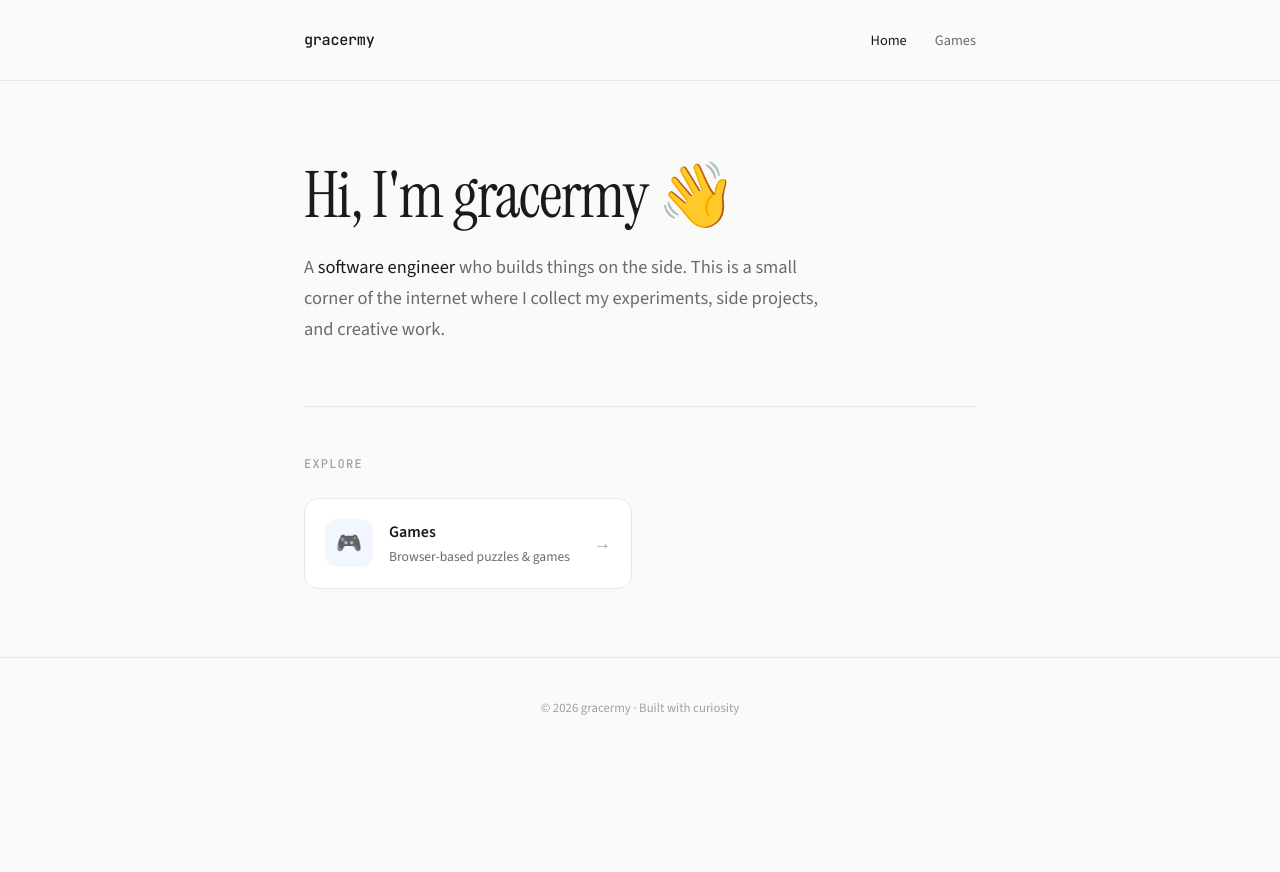
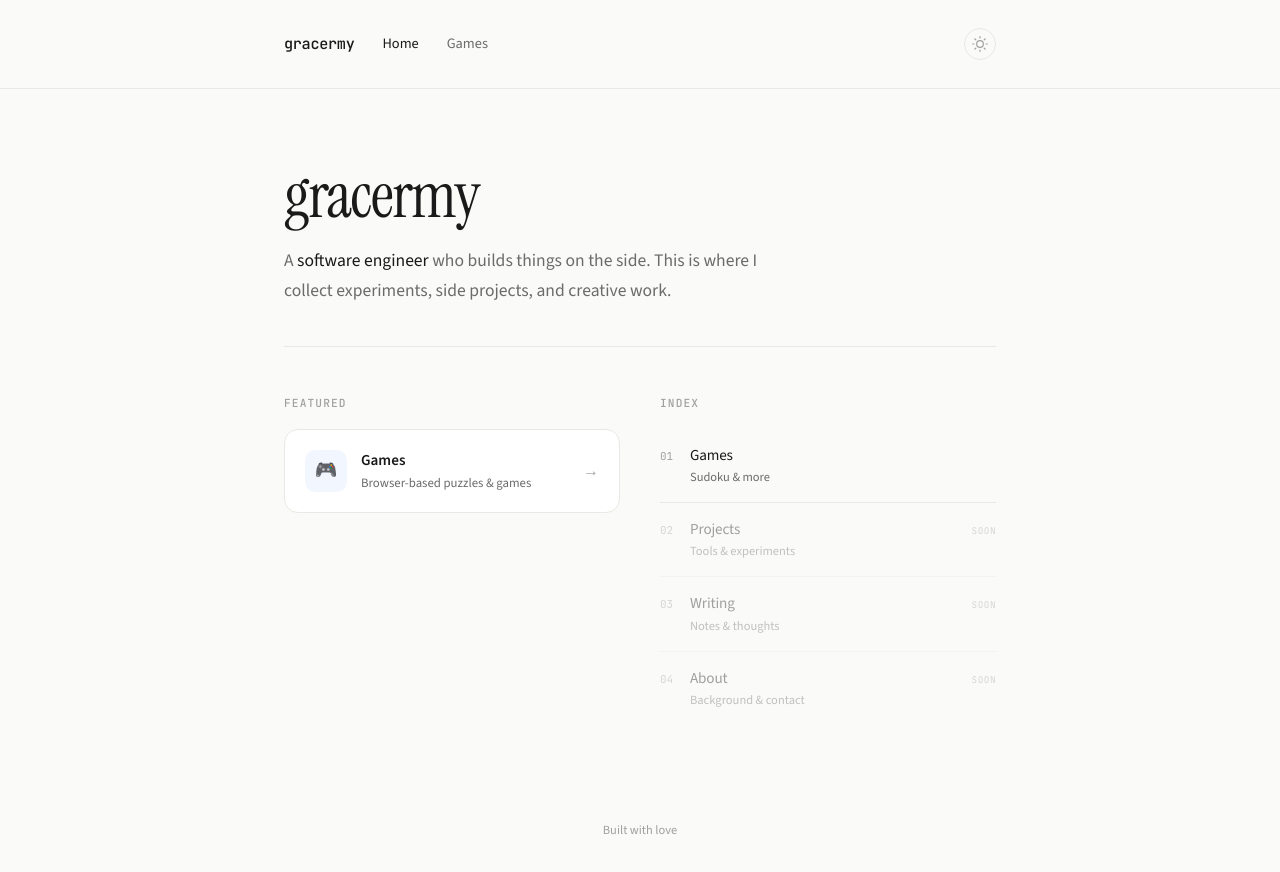
Before and after one commit to gracermy/gracermy.github.io, a plain HTML site: page index.html in a window 1280 px wide. Before the commit the page ends 800 px from the top, so only its background shows below. Drawn offline with nearby package versions, Linux system fonts and the light colour scheme.

Commit message:
Update index.html

```diff
--- a/index.html
+++ b/index.html
@@ -14,194 +14,205 @@
     --text-muted: #a0a0a0;
     --accent: #2563eb;
     --accent-soft: rgba(37, 99, 235, 0.06);
-    --accent-hover: rgba(37, 99, 235, 0.1);
     --border: #e8e8e4;
     --border-hover: #d0d0cc;
     --radius: 14px;
   }
 
+  [data-theme="dark"] {
+    --bg: #111113;
+    --bg-card: #1a1a1e;
+    --text: #e4e4e7;
+    --text-secondary: #8b8b95;
+    --text-muted: #55555e;
+    --accent: #6dacf7;
+    --accent-soft: rgba(109, 172, 247, 0.08);
+    --border: #27272a;
+    --border-hover: #3f3f44;
+  }
+
   * { margin: 0; padding: 0; box-sizing: border-box; }
 
   body {
-    background: var(--bg);
-    color: var(--text);
+    background: var(--bg); color: var(--text);
     font-family: 'Source Sans 3', sans-serif;
-    font-weight: 400;
-    line-height: 1.6;
+    font-weight: 400; line-height: 1.6;
     min-height: 100vh;
     -webkit-font-smoothing: antialiased;
+    transition: background 0.35s, color 0.35s;
   }
 
-  /* ── LAYOUT ── */
-  .container {
-    max-width: 720px;
-    margin: 0 auto;
-    padding: 0 24px;
-  }
+  .container { max-width: 760px; margin: 0 auto; padding: 0 24px; width: 100%; }
 
   /* ── NAV ── */
-  nav {
-    padding: 28px 0;
-    border-bottom: 1px solid var(--border);
-  }
-  nav .container {
-    display: flex;
-    justify-content: space-between;
-    align-items: center;
-  }
+  nav { padding: 28px 0; border-bottom: 1px solid var(--border); transition: border-color 0.35s; }
+  nav .container { display: flex; justify-content: space-between; align-items: center; }
+  .nav-left { display: flex; align-items: center; gap: 28px; }
   .nav-logo {
-    font-family: 'JetBrains Mono', monospace;
-    font-size: 0.95rem;
-    font-weight: 500;
-    color: var(--text);
-    text-decoration: none;
-    letter-spacing: -0.02em;
+    font-family: 'JetBrains Mono', monospace; font-size: 0.95rem;
+    font-weight: 500; color: var(--text); text-decoration: none;
+    letter-spacing: -0.02em; transition: color 0.35s;
   }
   .nav-links { display: flex; gap: 28px; }
   .nav-links a {
-    font-size: 0.9rem;
-    color: var(--text-secondary);
-    text-decoration: none;
-    transition: color 0.2s;
-    font-weight: 400;
+    font-size: 0.9rem; color: var(--text-secondary); text-decoration: none;
+    transition: color 0.2s; font-weight: 400;
   }
   .nav-links a:hover { color: var(--text); }
   .nav-links a.active { color: var(--text); font-weight: 500; }
 
+  .theme-toggle {
+    width: 32px; height: 32px; border-radius: 50%;
+    border: 1px solid var(--border); background: transparent;
+    cursor: pointer; display: flex; align-items: center; justify-content: center;
+    transition: all 0.25s; color: var(--text-muted);
+  }
+  .theme-toggle:hover { border-color: var(--border-hover); color: var(--text-secondary); }
+  .theme-toggle svg { width: 16px; height: 16px; transition: transform 0.3s; }
+  .theme-toggle:hover svg { transform: rotate(25deg); }
+
   /* ── HERO ── */
-  .hero {
-    padding: 80px 0 60px;
-  }
-  .hero h1 {
+  .hero { padding: 72px 0 0; }
+  .hero-name {
     font-family: 'Instrument Serif', serif;
     font-size: clamp(2.8rem, 6vw, 4rem);
-    font-weight: 400;
-    line-height: 1.1;
+    font-weight: 400; line-height: 1.08;
     letter-spacing: -0.02em;
-    margin-bottom: 20px;
+    margin-bottom: 16px;
   }
-  .hero h1 .wave {
-    display: inline-block;
-    animation: wave 2.5s ease-in-out infinite;
-    transform-origin: 70% 70%;
+  .hero-intro {
+    font-size: 1.1rem; color: var(--text-secondary);
+    max-width: 520px; line-height: 1.7; font-weight: 300;
   }
-  @keyframes wave {
-    0%, 100% { transform: rotate(0deg); }
-    10% { transform: rotate(14deg); }
-    20% { transform: rotate(-8deg); }
-    30% { transform: rotate(14deg); }
-    40% { transform: rotate(-4deg); }
-    50% { transform: rotate(10deg); }
-    60%, 100% { transform: rotate(0deg); }
+  .hero-intro strong { color: var(--text); font-weight: 500; }
+
+  /* ── TWO-COL SECTION ── */
+  .content-section {
+    padding: 48px 0 64px;
   }
-  .hero p {
-    font-size: 1.15rem;
-    color: var(--text-secondary);
-    max-width: 520px;
-    line-height: 1.7;
-    font-weight: 300;
-  }
-  .hero p strong {
-    color: var(--text);
-    font-weight: 500;
+  .two-col {
+    display: grid;
+    grid-template-columns: 1fr 1fr;
+    gap: 40px;
+    align-items: start;
   }
 
-  /* ── SECTIONS ── */
-  .section {
-    padding: 48px 0;
-    border-top: 1px solid var(--border);
-  }
-  .section-label {
+  /* Left column: cards */
+  .col-label {
     font-family: 'JetBrains Mono', monospace;
-    font-size: 0.75rem;
-    font-weight: 500;
-    text-transform: uppercase;
-    letter-spacing: 0.1em;
-    color: var(--text-muted);
-    margin-bottom: 24px;
+    font-size: 0.7rem; font-weight: 500;
+    text-transform: uppercase; letter-spacing: 0.1em;
+    color: var(--text-muted); margin-bottom: 16px;
   }
 
-  /* ── CARDS ── */
-  .card-grid {
-    display: grid;
-    grid-template-columns: repeat(auto-fill, minmax(280px, 1fr));
-    gap: 16px;
-  }
+  .card-stack { display: flex; flex-direction: column; gap: 12px; }
+
   .card {
-    display: flex;
-    align-items: center;
-    gap: 16px;
-    padding: 20px;
+    display: flex; align-items: center; gap: 14px;
+    padding: 18px 20px;
     background: var(--bg-card);
     border: 1px solid var(--border);
     border-radius: var(--radius);
-    text-decoration: none;
-    color: var(--text);
+    text-decoration: none; color: var(--text);
     transition: all 0.2s;
   }
   .card:hover {
     border-color: var(--border-hover);
-    box-shadow: 0 2px 12px rgba(0,0,0,0.04);
+    box-shadow: 0 2px 16px rgba(0,0,0,0.04);
     transform: translateY(-1px);
   }
+  [data-theme="dark"] .card:hover {
+    box-shadow: 0 2px 16px rgba(0,0,0,0.2);
+  }
   .card-icon {
-    width: 48px; height: 48px;
-    border-radius: 12px;
+    width: 42px; height: 42px; border-radius: 10px;
     background: var(--accent-soft);
     display: flex; align-items: center; justify-content: center;
-    font-size: 1.3rem;
-    flex-shrink: 0;
+    font-size: 1.15rem; flex-shrink: 0;
   }
   .card-info h3 {
-    font-family: 'Source Sans 3', sans-serif;
-    font-size: 1rem;
-    font-weight: 600;
-    margin-bottom: 2px;
+    font-size: 0.95rem; font-weight: 600; margin-bottom: 1px;
   }
   .card-info p {
-    font-size: 0.85rem;
-    color: var(--text-secondary);
-    font-weight: 300;
+    font-size: 0.8rem; color: var(--text-secondary); font-weight: 300;
   }
   .card-arrow {
-    margin-left: auto;
-    color: var(--text-muted);
-    font-size: 1.1rem;
+    margin-left: auto; color: var(--text-muted); font-size: 1rem;
     transition: transform 0.2s, color 0.2s;
   }
   .card:hover .card-arrow { transform: translateX(3px); color: var(--accent); }
 
-  /* ── FOOTER ── */
-  footer {
-    padding: 40px 0;
-    border-top: 1px solid var(--border);
-    margin-top: 20px;
+  /* Right column: index */
+  .index-list { display: flex; flex-direction: column; }
+
+  .index-item {
+    display: flex; align-items: baseline; gap: 12px;
+    padding: 14px 0;
+    border-bottom: 1px solid var(--border);
+    text-decoration: none; color: var(--text);
+    transition: all 0.2s;
   }
-  footer p {
-    font-size: 0.8rem;
-    color: var(--text-muted);
-    text-align: center;
-    font-weight: 300;
+  .index-item:last-child { border-bottom: none; }
+  .index-item:hover { padding-left: 4px; }
+
+  .index-num {
+    font-family: 'JetBrains Mono', monospace;
+    font-size: 0.68rem; color: var(--text-muted);
+    min-width: 18px; transition: color 0.2s;
+  }
+  .index-item:hover .index-num { color: var(--accent); }
+
+  .index-text { display: flex; flex-direction: column; }
+  .index-label { font-size: 0.95rem; font-weight: 500; letter-spacing: -0.01em; }
+  .index-desc { font-size: 0.78rem; color: var(--text-secondary); font-weight: 300; margin-top: 1px; }
+
+  .index-arrow {
+    margin-left: auto; color: var(--text-muted); font-size: 0.85rem;
+    opacity: 0; transform: translateX(-4px); transition: all 0.2s;
+  }
+  .index-item:hover .index-arrow { opacity: 1; transform: translateX(0); }
+
+  .index-item.coming {
+    pointer-events: none; opacity: 0.4;
+  }
+  .coming-tag {
+    font-family: 'JetBrains Mono', monospace;
+    font-size: 0.58rem; color: var(--text-muted);
+    letter-spacing: 0.06em; text-transform: uppercase;
+    margin-left: auto;
   }
 
-  /* ── ENTRY ANIMATION ── */
+  /* ── DIVIDER ── */
+  .divider {
+    height: 1px; background: var(--border);
+    margin: 0; transition: background 0.35s;
+  }
+
+  /* ── FOOTER ── */
+  footer { padding: 32px 0; }
+  footer p {
+    font-size: 0.78rem; color: var(--text-muted);
+    text-align: center; font-weight: 300;
+  }
+
+  /* ── ANIMATIONS ── */
   .fade-up {
-    opacity: 0;
-    transform: translateY(16px);
+    opacity: 0; transform: translateY(14px);
     animation: fadeUp 0.6s ease forwards;
   }
-  .fade-up:nth-child(1) { animation-delay: 0s; }
-  .fade-up:nth-child(2) { animation-delay: 0.1s; }
-  .fade-up:nth-child(3) { animation-delay: 0.2s; }
-  @keyframes fadeUp {
-    to { opacity: 1; transform: translateY(0); }
-  }
+  @keyframes fadeUp { to { opacity: 1; transform: translateY(0); } }
+  .fd1 { animation-delay: 0s; }
+  .fd2 { animation-delay: 0.08s; }
+  .fd3 { animation-delay: 0.18s; }
+  .fd4 { animation-delay: 0.28s; }
 
   /* ── RESPONSIVE ── */
-  @media (max-width: 480px) {
-    .hero { padding: 50px 0 40px; }
+  @media (max-width: 600px) {
+    .hero { padding: 48px 0 0; }
+    .two-col { grid-template-columns: 1fr; gap: 32px; }
     nav { padding: 20px 0; }
     .nav-links { gap: 20px; }
+    .content-section { padding: 36px 0 48px; }
   }
 </style>
 </head>
@@ -209,24 +220,46 @@
 
 <nav>
   <div class="container">
+    <div class="nav-left">
       <a href="/" class="nav-logo">gracermy</a>
       <div class="nav-links">
         <a href="/" class="active">Home</a>
         <a href="/games/">Games</a>
       </div>
     </div>
+    <button class="theme-toggle" onclick="toggleTheme()" title="Toggle theme" aria-label="Toggle dark/light mode">
+      <svg id="themeIcon" viewBox="0 0 24 24" fill="none" stroke="currentColor" stroke-width="1.8" stroke-linecap="round" stroke-linejoin="round">
+        <circle cx="12" cy="12" r="5"/>
+        <line x1="12" y1="1" x2="12" y2="3"/>
+        <line x1="12" y1="21" x2="12" y2="23"/>
+        <line x1="4.22" y1="4.22" x2="5.64" y2="5.64"/>
+        <line x1="18.36" y1="18.36" x2="19.78" y2="19.78"/>
+        <line x1="1" y1="12" x2="3" y2="12"/>
+        <line x1="21" y1="12" x2="23" y2="12"/>
+        <line x1="4.22" y1="19.78" x2="5.64" y2="18.36"/>
+        <line x1="18.36" y1="5.64" x2="19.78" y2="4.22"/>
+      </svg>
+    </button>
+  </div>
 </nav>
 
 <main>
   <div class="container">
+
     <section class="hero">
-      <h1 class="fade-up">Hi, I'm gracermy <span class="wave">👋</span></h1>
-      <p class="fade-up">A <strong>software engineer</strong> who builds things on the side. This is a small corner of the internet where I collect my experiments, side projects, and creative work.</p>
+      <h1 class="hero-name fade-up fd1">gracermy</h1>
+      <p class="hero-intro fade-up fd2">A <strong>software engineer</strong> who builds things on the side. This is where I collect experiments, side projects, and creative work.</p>
     </section>
 
-    <section class="section fade-up">
-      <div class="section-label">Explore</div>
-      <div class="card-grid">
+    <div class="divider fade-up fd3" style="margin-top:40px;"></div>
+
+    <section class="content-section">
+      <div class="two-col">
+
+        <!-- Left: featured work -->
+        <div class="fade-up fd3">
+          <div class="col-label">Featured</div>
+          <div class="card-stack">
             <a href="/games/" class="card">
               <div class="card-icon">🎮</div>
               <div class="card-info">
@@ -240,21 +273,81 @@
               <div class="card-icon">🛠</div>
               <div class="card-info">
                 <h3>Projects</h3>
-            <p>Tools & experiments</p>
+                <p>Tools & open source work</p>
               </div>
               <span class="card-arrow">→</span>
             </a>
             -->
           </div>
+        </div>
+
+        <!-- Right: content index -->
+        <div class="fade-up fd4">
+          <div class="col-label">Index</div>
+          <div class="index-list">
+            <a href="/games/" class="index-item">
+              <span class="index-num">01</span>
+              <div class="index-text">
+                <span class="index-label">Games</span>
+                <span class="index-desc">Sudoku & more</span>
+              </div>
+              <span class="index-arrow">→</span>
+            </a>
+            <div class="index-item coming">
+              <span class="index-num">02</span>
+              <div class="index-text">
+                <span class="index-label">Projects</span>
+                <span class="index-desc">Tools & experiments</span>
+              </div>
+              <span class="coming-tag">Soon</span>
+            </div>
+            <div class="index-item coming">
+              <span class="index-num">03</span>
+              <div class="index-text">
+                <span class="index-label">Writing</span>
+                <span class="index-desc">Notes & thoughts</span>
+              </div>
+              <span class="coming-tag">Soon</span>
+            </div>
+            <div class="index-item coming">
+              <span class="index-num">04</span>
+              <div class="index-text">
+                <span class="index-label">About</span>
+                <span class="index-desc">Background & contact</span>
+              </div>
+              <span class="coming-tag">Soon</span>
+            </div>
+          </div>
+        </div>
+
+      </div>
     </section>
+
   </div>
 </main>
 
 <footer>
   <div class="container">
-    <p>© 2026 gracermy · Built with curiosity</p>
+    <p>Built with love</p>
   </div>
 </footer>
 
+<script>
+  const sunIcon = `<circle cx="12" cy="12" r="5"/><line x1="12" y1="1" x2="12" y2="3"/><line x1="12" y1="21" x2="12" y2="23"/><line x1="4.22" y1="4.22" x2="5.64" y2="5.64"/><line x1="18.36" y1="18.36" x2="19.78" y2="19.78"/><line x1="1" y1="12" x2="3" y2="12"/><line x1="21" y1="12" x2="23" y2="12"/><line x1="4.22" y1="19.78" x2="5.64" y2="18.36"/><line x1="18.36" y1="5.64" x2="19.78" y2="4.22"/>`;
+  const moonIcon = `<path d="M21 12.79A9 9 0 1 1 11.21 3 7 7 0 0 0 21 12.79z"/>`;
+
+  function getTheme() { return localStorage.getItem('theme') || 'light'; }
+
+  function applyTheme(t) {
+    document.documentElement.setAttribute('data-theme', t);
+    document.getElementById('themeIcon').innerHTML = t === 'dark' ? moonIcon : sunIcon;
+    localStorage.setItem('theme', t);
+  }
+
+  function toggleTheme() { applyTheme(getTheme() === 'dark' ? 'light' : 'dark'); }
+
+  applyTheme(getTheme());
+</script>
+
 </body>
 </html>
```
Lines whose indentation alone changed are shown as unchanged.
